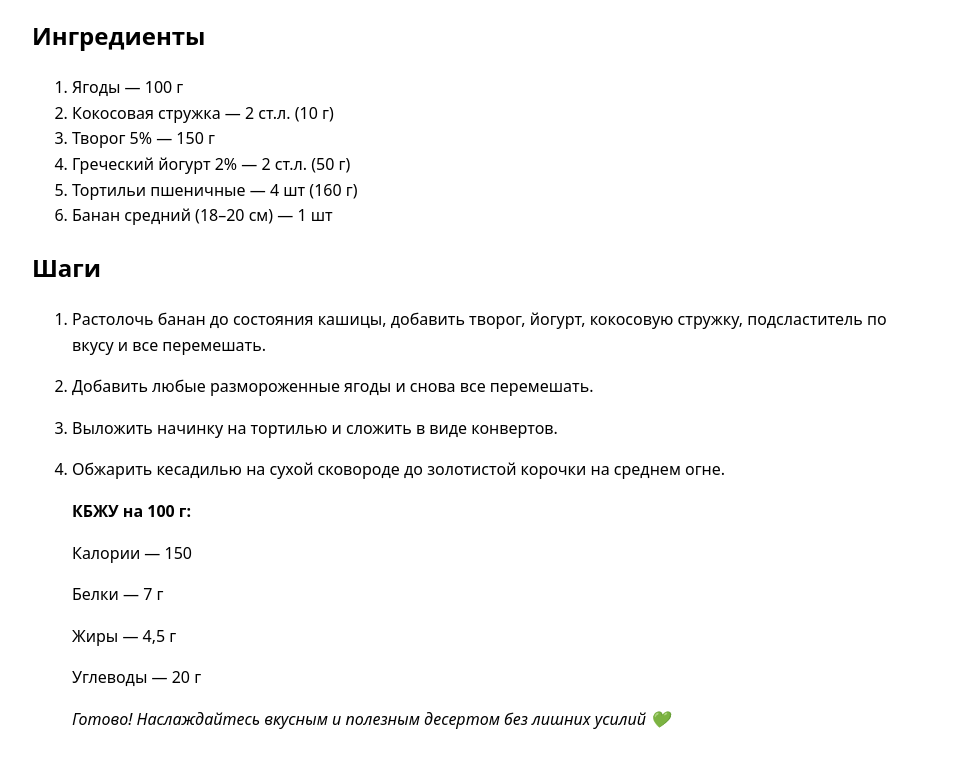
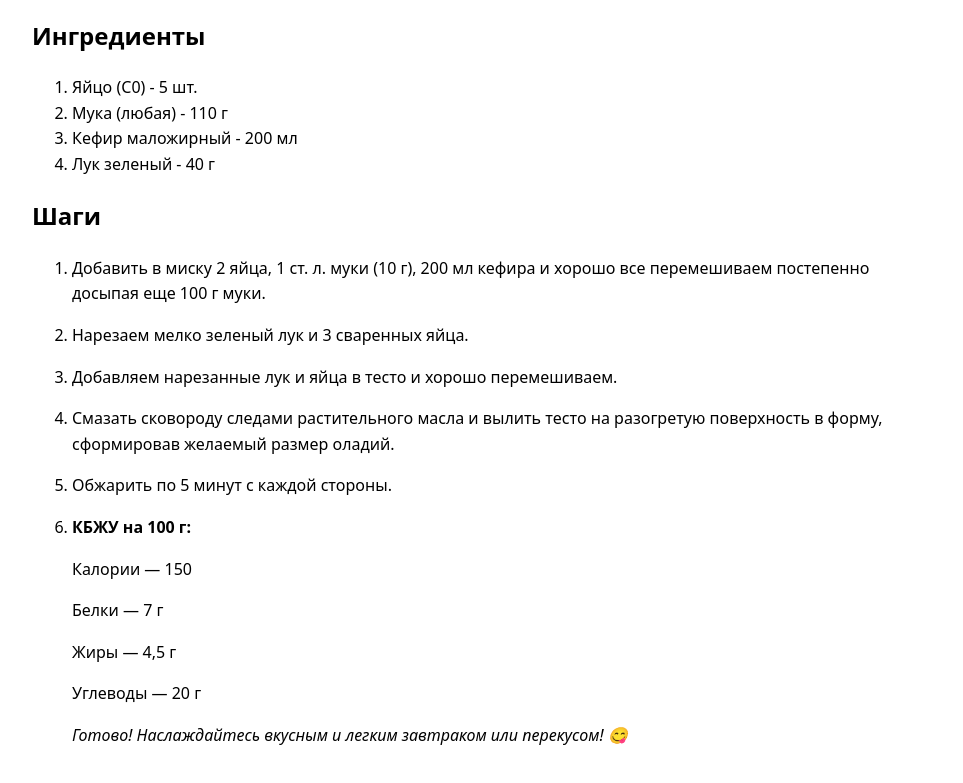
Before and after one commit to doctorwelnes/drwelnes-site, an Astro site in the folder site/: page /recipes/overnight-oats in a window 1280 px wide. Shown: the part 617-1400 px from the top of the page, without its empty margins (158-1121 px from the left). Built offline with nearby package versions, Linux system fonts and the light colour scheme; Astro itself is replaced by a stand-in of ours.

Commit message:
Update Рецепты “overnight-oats”

```diff
--- a/site/src/content/recipes/overnight-oats.md
+++ b/site/src/content/recipes/overnight-oats.md
@@ -1,32 +1,31 @@
 ---
-title: Творожно-ягодная кесадилья
-description: ﻿✨﻿ Творожно-ягодная кесадилья — полезный десерт на сковороде!
-videoFile: /uploads/videos/desert1-2026-02-01T14-33-31-062Z.mp4
+title: Оладьи с яйцом и луком
+description: вкусно
+videoFile: https://drwelnes.ru/uploads/videos/--2026-02-01T15-04-36-367Z.mp4
 videoUrl: ""
 tags:
   - рецепт
-  - кесадилья
-  - десерт
+  - оладьи
+  - перекус
   - правильное
 publishedAt: 2026-01-26
 ---
 ## Ингредиенты
 
-1. Ягоды — 100 г
-2. Кокосовая стружка — 2 ст.л. (10 г)
-3. Творог 5% — 150 г
-4. Греческий йогурт 2% — 2 ст.л. (50 г)
-5. Тортильи пшеничные — 4 шт (160 г)
-6. Банан средний (18–20 см) — 1 шт
+1. Яйцо (С0) - 5 шт.
+2. Мука (любая) - 110 г
+3. Кефир маложирный - 200 мл
+4. Лук зеленый - 40 г
 
 ## Шаги
 
-1. Растолочь банан до состояния кашицы, добавить творог, йогурт, кокосовую стружку, подсластитель по вкусу и все перемешать.
-2. Добавить любые размороженные ягоды и снова все перемешать.
-3. Выложить начинку на тортилью и сложить в виде конвертов.
-4. Обжарить кесадилью на сухой сковороде до золотистой корочки на среднем огне.
+1. Добавить в миску 2 яйца, 1 ст. л. муки (10 г), 200 мл кефира и хорошо все перемешиваем постепенно досыпая еще 100 г муки.
+2. Нарезаем мелко зеленый лук и 3 сваренных яйца.
+3. Добавляем нарезанные лук и яйца в тесто и хорошо перемешиваем.
+4. Смазать сковороду следами растительного масла и вылить тесто на разогретую поверхность в форму, сформировав желаемый размер оладий.
+5. Обжарить по 5 минут с каждой стороны.
 
-   **КБЖУ на 100 г:**
+6. **КБЖУ на 100 г:**
 
    Калории — 150
 
@@ -37,4 +36,4 @@ publishedAt: 2026-01-26
    Углеводы — 20 г
 
 
-   *Готово! Наслаждайтесь вкусным и полезным десертом без лишних усилий ﻿💚*
+   *Готово! Наслаждайтесь вкусным и легким завтраком или перекусом! ﻿😋*
```
